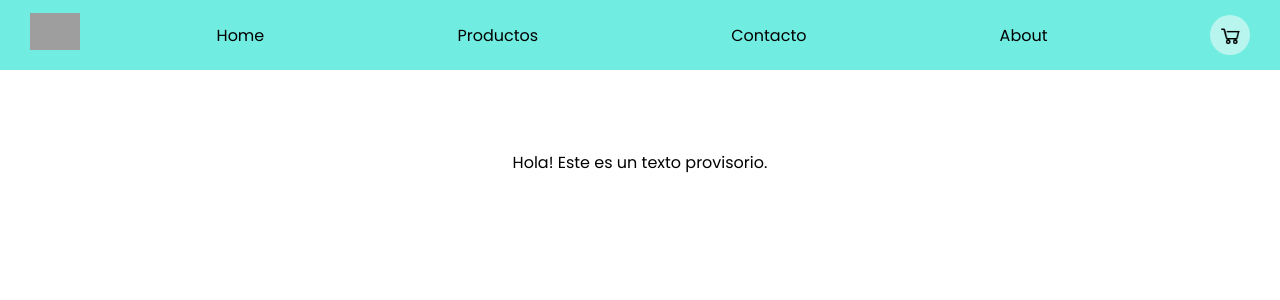
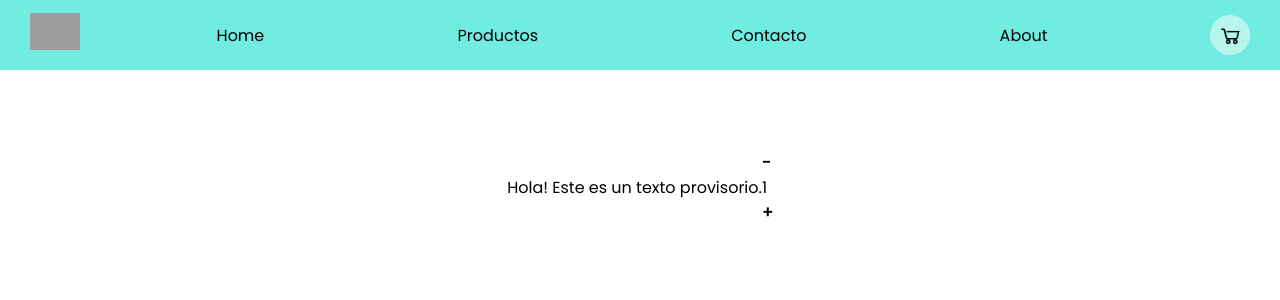
Before and after one commit to GuadaAmin/Rubishop, a React (Create React App) app: page / in a window 1280 px wide. Shown: the top 300 px of the page. Built offline with nearby package versions, Linux system fonts and the light colour scheme; grey boxes are pictures that could not be loaded.

Commit message:
counter sin estilo

```diff
--- a/src/App.js
+++ b/src/App.js
@@ -7,7 +7,7 @@ function App() {
   return (
     <div>
       <NavBar />
-      <ItemListContainer texto="Hola! Este es un texto provisorio." />
+      <ItemListContainer greeting="Hola! Este es un texto provisorio." />
     </div>
   );
 }
--- /dev/null
+++ b/src/components/ItemCount/ItemCount.js
@@ -0,0 +1,23 @@
+import React from "react";
+import './ItemCount.css';
+import { useState } from "react";
+
+const ItemCount = ({greeting}) => {
+    const [ItemCount, setItemCount] = useState(1);
+        const sumar = () => {
+            setItemCount(ItemCount + 1);
+        }
+        const restar = () => {
+            setItemCount(ItemCount - 1);
+        }
+    return (
+        <div>
+            <p>{greeting}</p>
+            <div className="itemCountButton" onClick={restar}><h4>-</h4></div>
+            <div>{ItemCount}</div>
+            <div className="itemCountButton" onClick={sumar}><h4>+</h4></div>
+        </div>
+    );
+}
+
+export default ItemCount;
--- a/src/components/ItemListContainer/ItemListContainer.js
+++ b/src/components/ItemListContainer/ItemListContainer.js
@@ -1,10 +1,12 @@
 import React from "react";
 import './ItemListContainer.css';
+import ItemCount from "../ItemCount/ItemCount";
 
-const ItemListContainer = ({texto}) => {
+const ItemListContainer = ({greeting}) => {
     return (
         <div className="itemListContainer">
-            <p>{texto}</p>
+            <p>{greeting}</p>
+            <ItemCount />
         </div>
     );
 }
```
Also changed, not shown: src/components/ItemCount/ItemCount.css (added).
